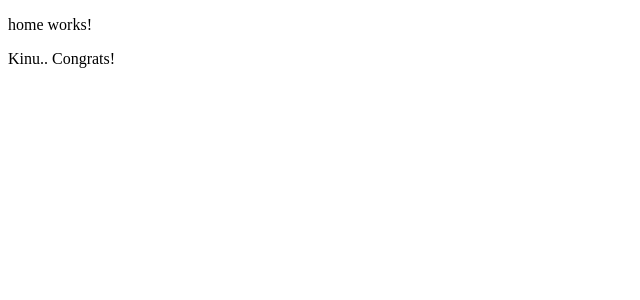
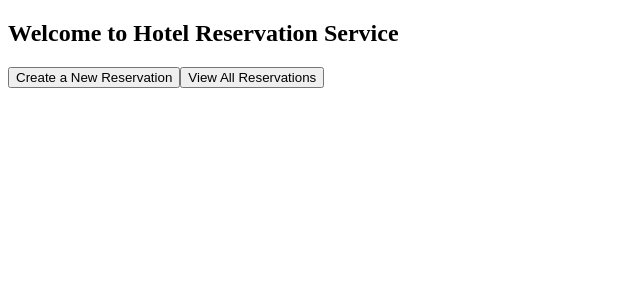
Before and after one commit to kinu07/angular-hotel-app, an Angular app: page / in a window 1280 px wide. Shown: the top 300 px of the page, without its empty margins (0-640 px from the left). Built offline with nearby package versions, Linux system fonts and the light colour scheme.

Commit message:
add navigation to 1. add reservation 2. show all reservations. from home

```diff
--- a/src/app/app.module.ts
+++ b/src/app/app.module.ts
@@ -3,6 +3,8 @@
 
 import { AppRoutingModule } from './app-routing.module';
 import { AppComponent } from './app.component';
+import { HomeModule } from './home/home.module';
+import { ReservationModule } from './reservation/reservation.module';
 
 @NgModule({
   declarations: [
@@ -10,7 +12,9 @@
   ],
   imports: [
     BrowserModule,
-    AppRoutingModule
+    AppRoutingModule,
+    HomeModule,
+    ReservationModule
   ],
   providers: [],
   bootstrap: [AppComponent]
--- a/src/app/home/home.component.html
+++ b/src/app/home/home.component.html
@@ -1,2 +1,5 @@
-<p>home works! </p>
-<p>Kinu.. Congrats! </p>
+<div>
+    <h2>Welcome to Hotel Reservation Service</h2>
+    <button [routerLink]="['/new-reservation']">Create a New Reservation</button>
+    <button [routerLink]="['/list']">View All Reservations</button>
+</div>
--- a/src/app/home/home.module.ts
+++ b/src/app/home/home.module.ts
@@ -1,6 +1,7 @@
 import { NgModule } from '@angular/core';
 import { CommonModule } from '@angular/common';
 import { HomeComponent } from './home.component';
+import { RouterModule } from '@angular/router';
 
 
 
@@ -9,7 +10,8 @@
     HomeComponent
   ],
   imports: [
-    CommonModule
+    CommonModule,
+    RouterModule
   ]
 })
 export class HomeModule { }
```
